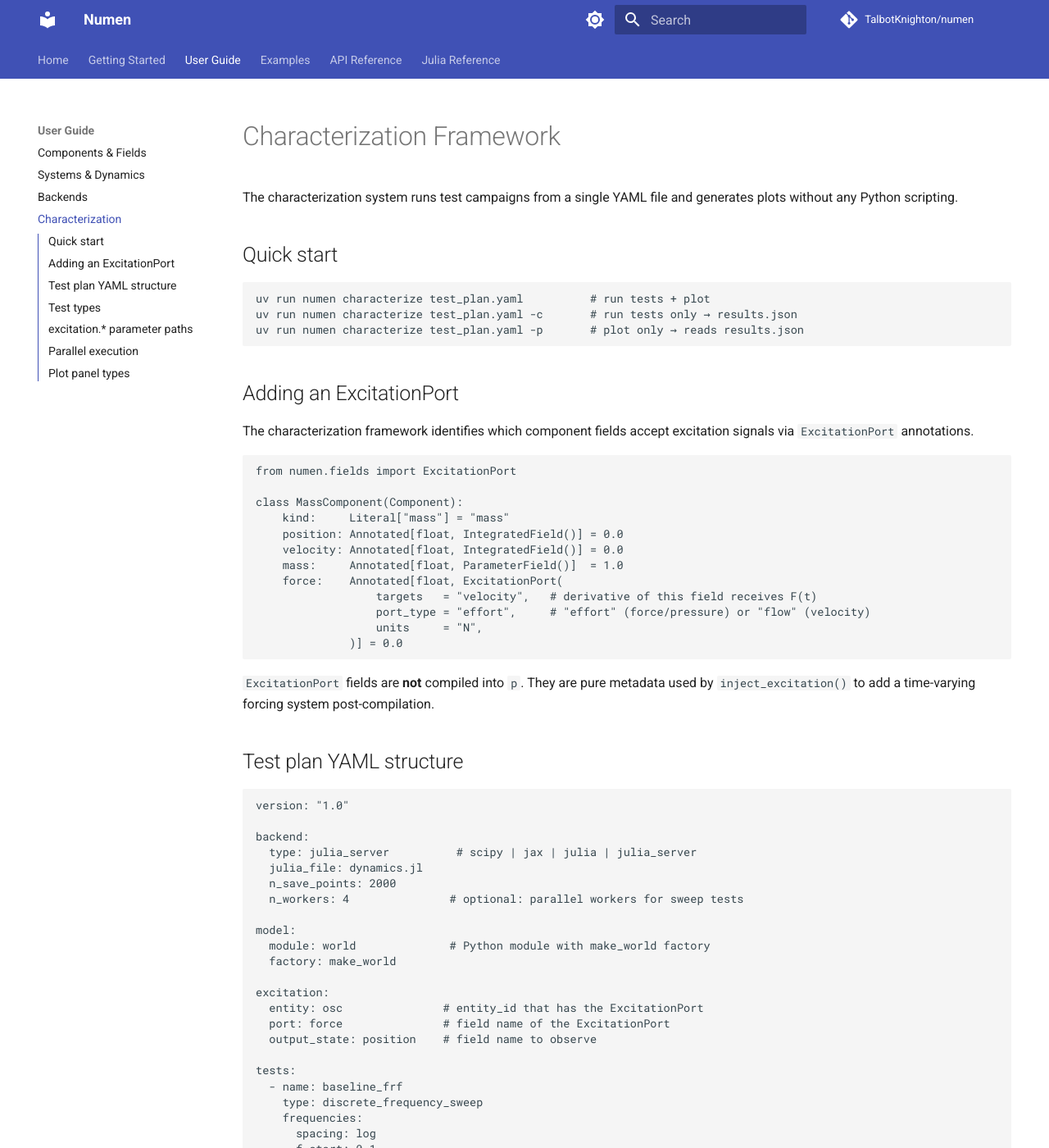
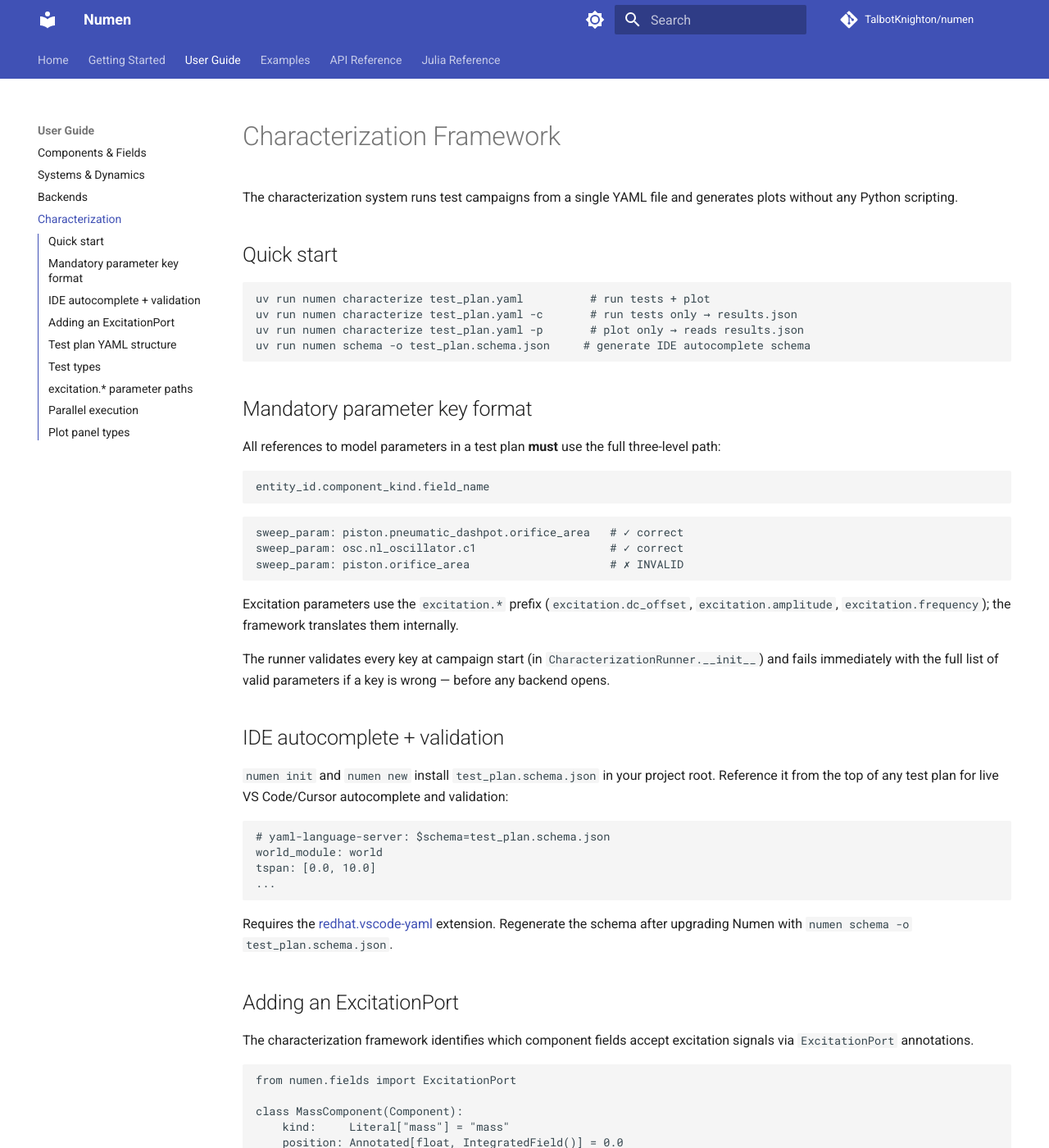
Before and after one commit to TalbotKnighton/numen, an MkDocs documentation site: the page built from docs/guide/characterization.md, in a window 1280 px wide and 1400 px high. Shown: the whole window at 82% size. Built offline with MkDocs 1.6.1 and Material for MkDocs 9.7.7, drawn with Linux system fonts in a browser that asks for light colours; comment, search, counter and statistics services are not loaded.

Commit message:
feat: ship JSON Schema for test_plan.yaml + document mandatory key format
The CharacterizationRunner already fails fast on bad parameter keys (previous
commit), but users had no way to catch typos as they wrote a test plan.

  - Generate test_plan.schema.json from CharacterizationConfig.model_json_schema()
    (Pydantic-driven, always in sync with the actual schema)
  - New CLI: numen schema [-o FILE]  → emit/regenerate the schema
  - numen init / numen new now copy test_plan.schema.json to the project root
  - Scaffolded test_plan.yaml templates include the yaml-language-server header
    so VS Code/Cursor with redhat.vscode-yaml gives live autocomplete + validation
  - Both shipped example test plans (pneumatic_dashpot, nonlinear_oscillator)
    reference the schema at the top

Documentation updates explicitly state the three-level path is mandatory:
  - init_data/CHARACTERIZATION.md: prominent ⚠️ section near the top
  - init_data/CLAUDE.md, root CLAUDE.md: ⚠️ note in characterization section
  - docs/guide/characterization.md: dedicated "Mandatory parameter key format"
    + "IDE autocomplete" sections at the top of the page

Verified the generated schema validates both bundled example test plans.

Co-Authored-By: Claude Sonnet 4.6 <noreply@anthropic.com>

````diff
--- a/docs/guide/characterization.md
+++ b/docs/guide/characterization.md
@@ -9,7 +9,48 @@ generates plots without any Python scripting.
 uv run numen characterize test_plan.yaml          # run tests + plot
 uv run numen characterize test_plan.yaml -c       # run tests only → results.json
 uv run numen characterize test_plan.yaml -p       # plot only → reads results.json
+uv run numen schema -o test_plan.schema.json     # generate IDE autocomplete schema
 ```
+
+## Mandatory parameter key format
+
+All references to model parameters in a test plan **must** use the full
+three-level path:
+
+```
+entity_id.component_kind.field_name
+```
+
+```yaml
+sweep_param: piston.pneumatic_dashpot.orifice_area   # ✓ correct
+sweep_param: osc.nl_oscillator.c1                    # ✓ correct
+sweep_param: piston.orifice_area                     # ✗ INVALID
+```
+
+Excitation parameters use the `excitation.*` prefix (`excitation.dc_offset`,
+`excitation.amplitude`, `excitation.frequency`); the framework translates them
+internally.
+
+The runner validates every key at campaign start (in
+`CharacterizationRunner.__init__`) and fails immediately with the full list of
+valid parameters if a key is wrong — before any backend opens.
+
+## IDE autocomplete + validation
+
+`numen init` and `numen new` install `test_plan.schema.json` in your project
+root. Reference it from the top of any test plan for live VS Code/Cursor
+autocomplete and validation:
+
+```yaml
+# yaml-language-server: $schema=test_plan.schema.json
+world_module: world
+tspan: [0.0, 10.0]
+...
+```
+
+Requires the [redhat.vscode-yaml](https://marketplace.visualstudio.com/items?itemName=redhat.vscode-yaml)
+extension. Regenerate the schema after upgrading Numen with
+`numen schema -o test_plan.schema.json`.
 
 ## Adding an ExcitationPort
 
--- a/src/numen/examples/nonlinear_oscillator/test_plan.yaml
+++ b/src/numen/examples/nonlinear_oscillator/test_plan.yaml
@@ -1,4 +1,9 @@
+# yaml-language-server: $schema=../../init_data/test_plan.schema.json
 # Characterization test plan for the nonlinear oscillator
+#
+#   Model parameter keys must use the full three-level path
+#   "entity_id.component_kind.field_name" (e.g. osc.nl_oscillator.c1).
+#   Excitation parameters use the excitation.* prefix.
 #
 #   ẍ + (c₀ + c₁·x²)ẋ + ω²x = F(t)
 #
--- a/src/numen/examples/pneumatic_dashpot/test_plan.yaml
+++ b/src/numen/examples/pneumatic_dashpot/test_plan.yaml
@@ -1,4 +1,9 @@
+# yaml-language-server: $schema=../../init_data/test_plan.schema.json
 # Characterization test plan — Pneumatic Dashpot
+#
+#  Model parameter keys must use the full three-level path
+#  "entity_id.component_kind.field_name" (e.g. piston.pneumatic_dashpot.orifice_area).
+#  Excitation parameters use the excitation.* prefix.
 #
 #  Piston (m = 0.5 kg) in a 40 mm bore cylinder.
 #  Both chambers vent to atmosphere through orifices.
````
Also changed, not shown: CLAUDE.md (+17 -0 lines), src/numen/init_data/CHARACTERIZATION.md (+51 -0 lines), src/numen/init_data/CLAUDE.md (+9 -1 lines), 3 other files.
